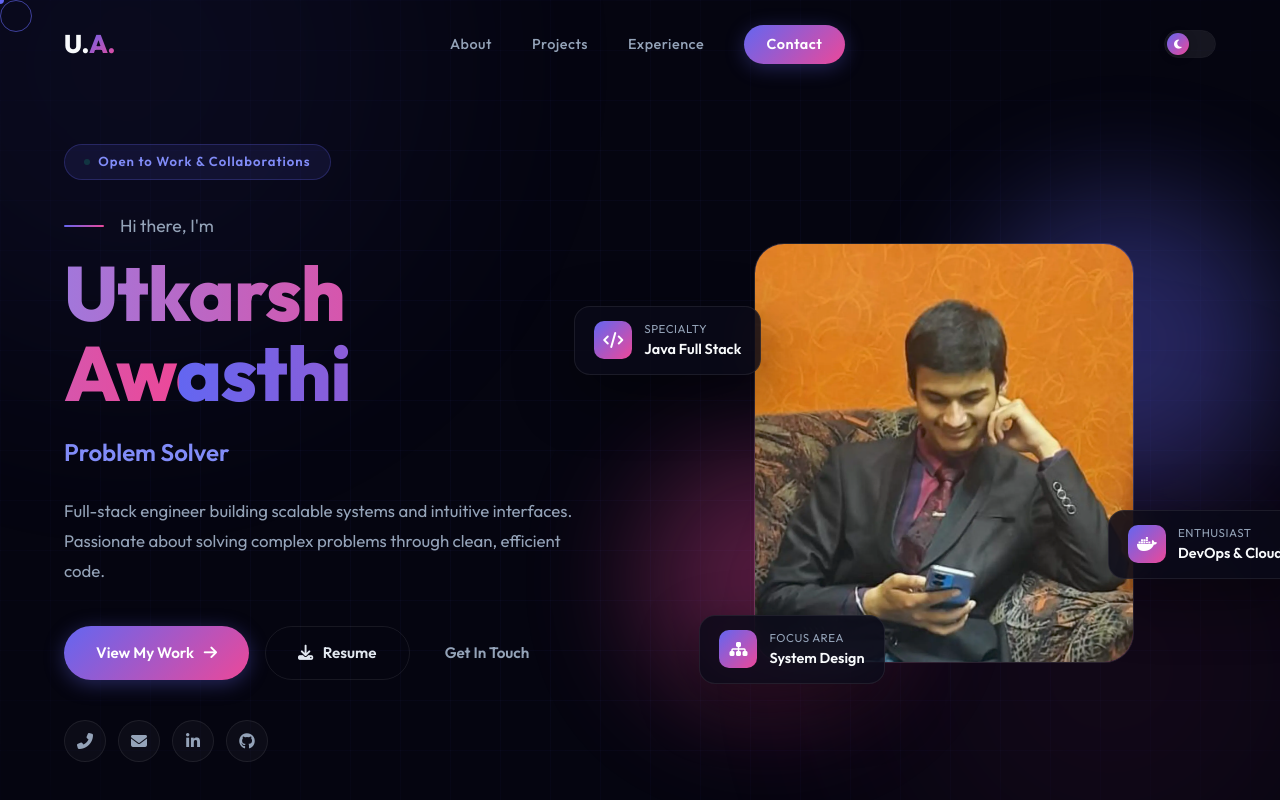
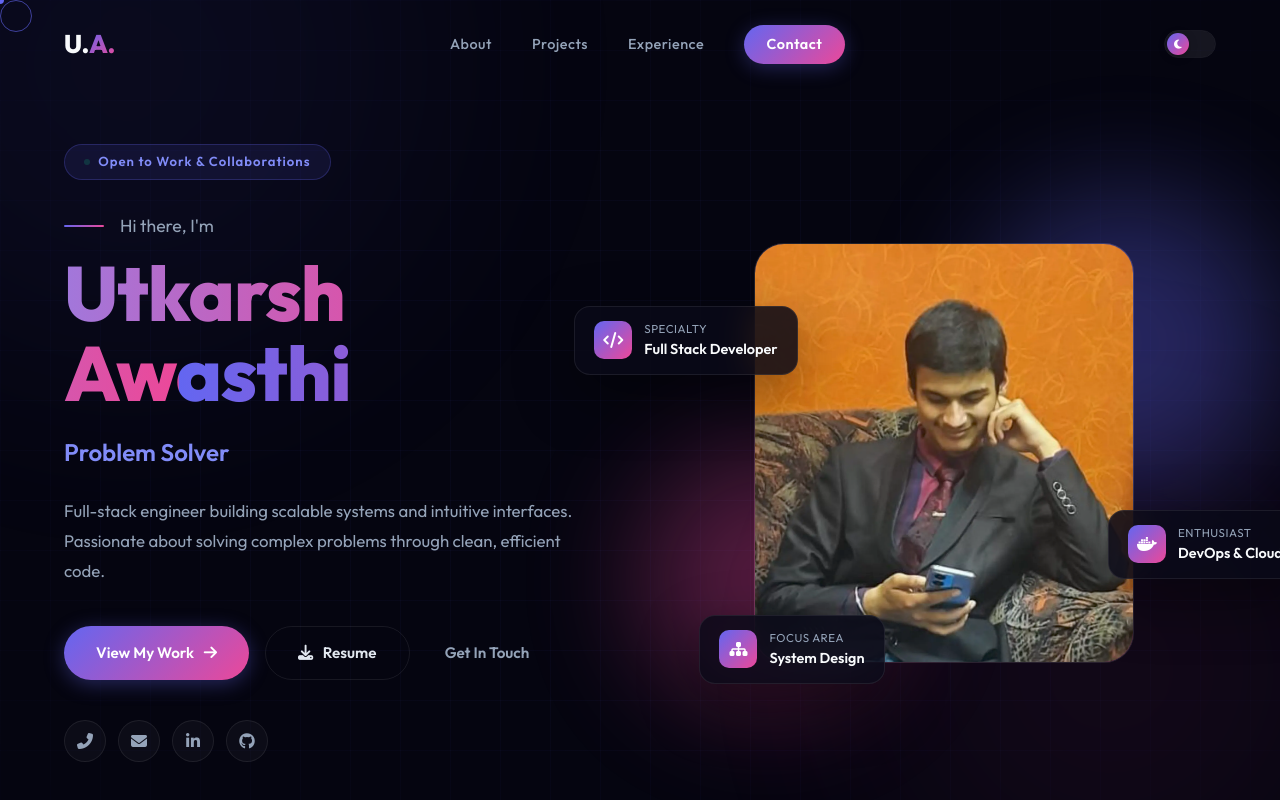
Before and after one commit to Utkarsh-Awasthi08/Portfolio, a React (Vite) app: page / in a window 1280 px wide. Shown: the top 800 px of the page. Built offline with nearby package versions, Linux system fonts and the light colour scheme; no server answers.

Commit message:
chore: update hero specialty badge label

```diff
--- a/components/Hero.jsx
+++ b/components/Hero.jsx
@@ -108,7 +108,7 @@ const Hero = () => {
                         </div>
                         <div className="hero-stats-text">
                             <div className="hero-stats-label">Specialty</div>
-                        <div className="hero-stats-value">Java Full Stack</div>
+                            <div className="hero-stats-value">Full Stack Developer</div>
                         </div>
                     </div>
 
```
Lines whose indentation alone changed are shown as unchanged.
